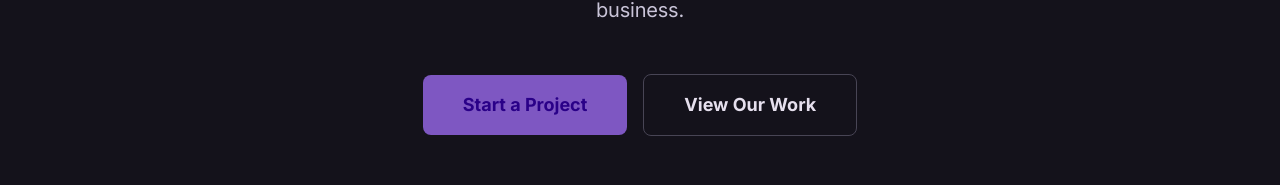
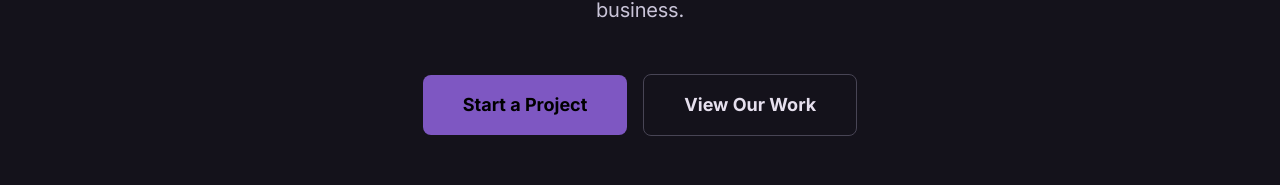
Before and after one commit to captain-america-7/beyondwebco, a Next.js app: page / in a window 1280 px wide. Shown: the part 526-711 px from the top of the page. Built offline with nearby package versions, Linux system fonts and the light colour scheme.

Commit message:
Update Hero.tsx

```diff
--- a/src/components/sections/Hero.tsx
+++ b/src/components/sections/Hero.tsx
@@ -31,7 +31,7 @@ export default function Hero() {
         </p>
 
         <div className="flex flex-col sm:flex-row gap-4 justify-center items-center w-full sm:w-auto">
-          <Link href="/contact" className="w-full sm:w-auto px-10 py-4 bg-primary text-on-primary-container font-bold rounded-xl text-lg hover:scale-105 transition-transform">
+          <Link href="/contact" className="w-full sm:w-auto px-10 py-4 bg-primary text-black font-bold rounded-xl text-lg hover:scale-105 transition-transform">
             Start a Project
           </Link>
           <Link href="/work" className="w-full sm:w-auto px-10 py-4 border border-outline-variant hover:bg-white/5 font-bold rounded-xl text-lg transition-all">
```
